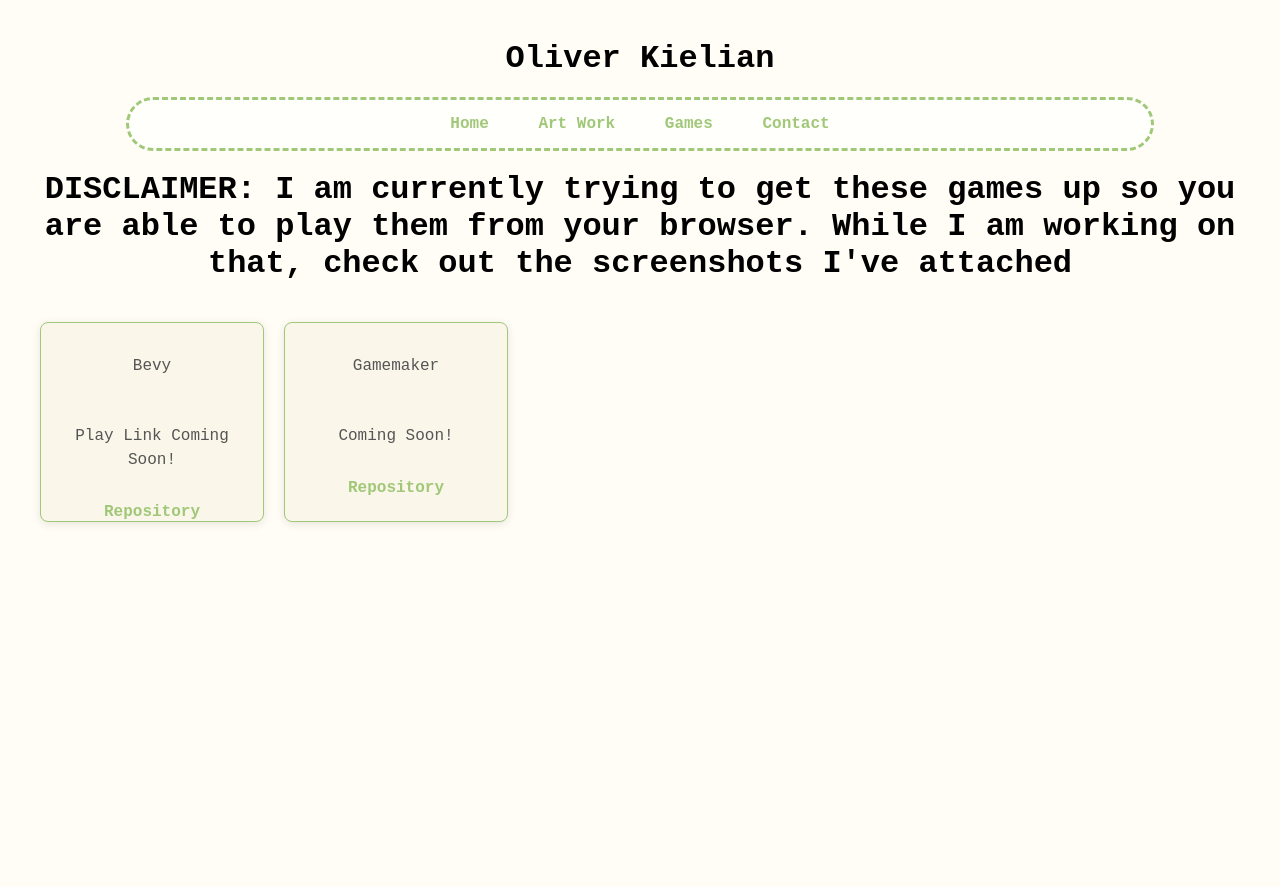
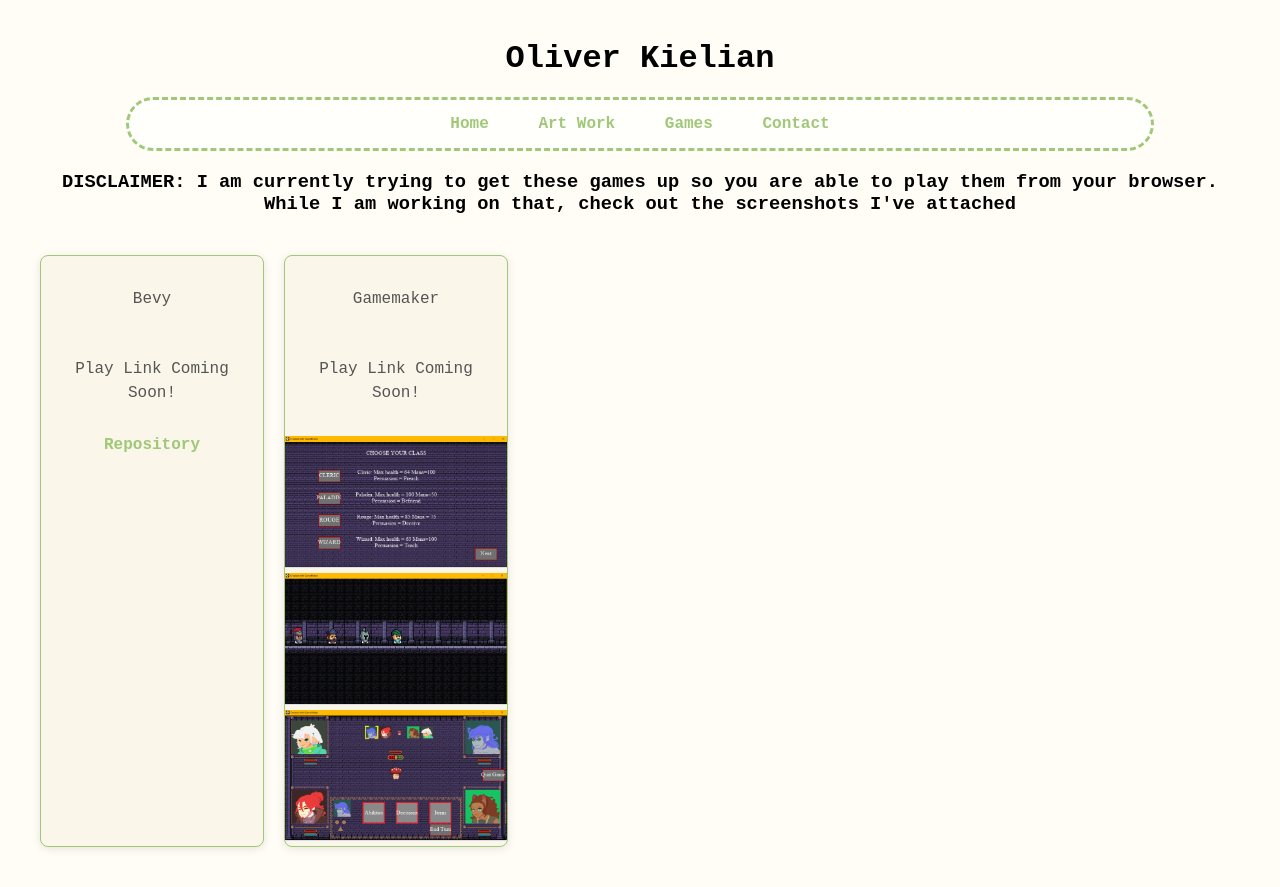
Before and after one commit to oliver-kielian/My-Website, a Flask app: page /game in a window 1280 px wide. Before the commit the page ends 524 px from the top, so only its background shows below. Run offline with Flask 3, Linux system fonts and the light colour scheme.

Commit message:
added game screen shots

```diff
--- a/static/style.css
+++ b/static/style.css
@@ -38,7 +38,7 @@ h1, h2, h3, h4, h5, h6 {
     box-shadow: 0 4px 15px rgba(0, 0, 0, 0.2);
 }
 
-.art img {
+.art img, .game img{
     width: 100%;
     height: auto;
     border-bottom: 1px solid #ddd;
--- a/templates/game.html
+++ b/templates/game.html
@@ -3,7 +3,7 @@
     Games
 {% endblock %}
 {% block content %}
-<h1 class="disclaimer">DISCLAIMER: I am currently trying to get these games up so you are able to play them from your browser. While I am working on that, check out the screenshots I've attached</h1>
+<h3 class="disclaimer">DISCLAIMER: I am currently trying to get these games up so you are able to play them from your browser. While I am working on that, check out the screenshots I've attached</h3>
     <div class="games">
         <div class="game">
             <p>Bevy</p>
@@ -12,8 +12,10 @@
         </div>
         <div class="game">
             <p>Gamemaker</p>
-            <p>Coming Soon!</p>
-            <a href="https://github.com/oliver-kielian/claw_machine_game">Repository</a>
+            <p>Play Link Coming Soon!</p>
+            <img src="{{ url_for('static', filename='game/gamemaker/class_screen.png') }}" alt="Class Selection">
+            <img src="{{ url_for('static', filename='game/gamemaker/nav_screen.png') }}" alt="World Navigation">
+            <img src="{{ url_for('static', filename='game/gamemaker/combat_screen.png') }}" alt="Combat">
         </div>
     </div>
 {% endblock %}
```
Also changed, not shown: static/game/gamemaker/class_screen.png (added), static/game/gamemaker/combat_screen.png (added), static/game/gamemaker/nav_screen.png (added).
